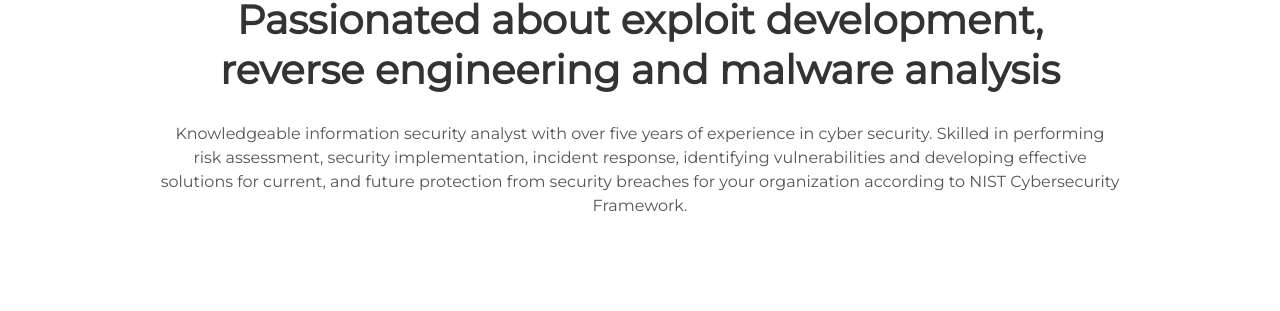
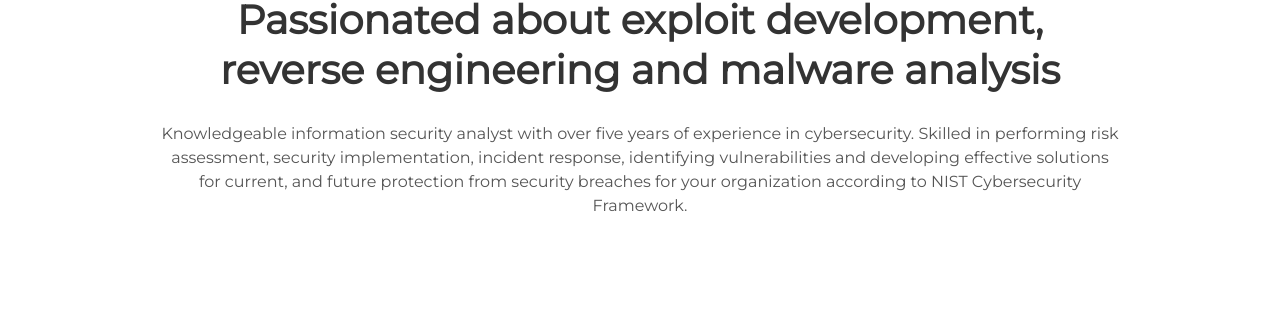
Before and after one commit to knightr1d3r007/knightr1d3r007.github.io, a Jekyll site: the page built from index.html, in a window 1280 px wide. Shown: the part 985-1296 px from the top of the page. Built offline with Jekyll 4.4.1, drawn with Linux system fonts in a browser that asks for light colours.

Commit message:
Update about.html

```diff
--- a/_includes/about.html
+++ b/_includes/about.html
@@ -1,6 +1,6 @@
  <div class="user-details">
   <h1> Passionated about exploit development, reverse engineering and malware analysis </h1>
-  <p> Knowledgeable information security analyst with over five years of experience in cyber security. Skilled in performing risk assessment, security implementation, incident response, identifying vulnerabilities and developing effective solutions for current, and future protection from security breaches for your organization according to NIST Cybersecurity Framework.  </p>
+  <p> Knowledgeable information security analyst with over five years of experience in cybersecurity. Skilled in performing risk assessment, security implementation, incident response, identifying vulnerabilities and developing effective solutions for current, and future protection from security breaches for your organization according to NIST Cybersecurity Framework.  </p>
 </div>
   <div class="user">
     <div class="tech">
```
